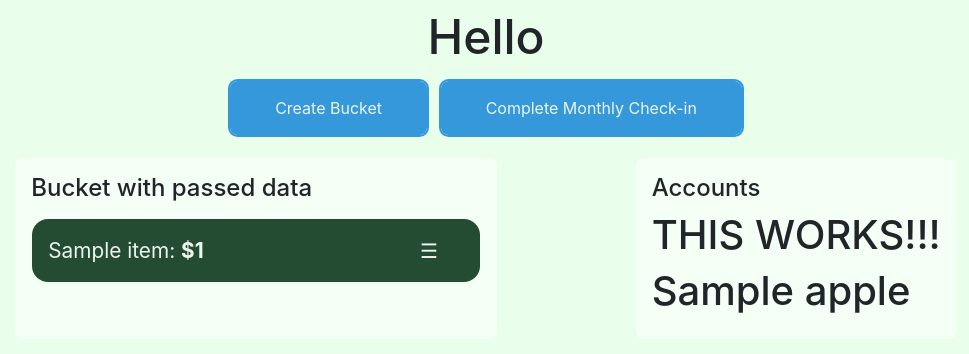
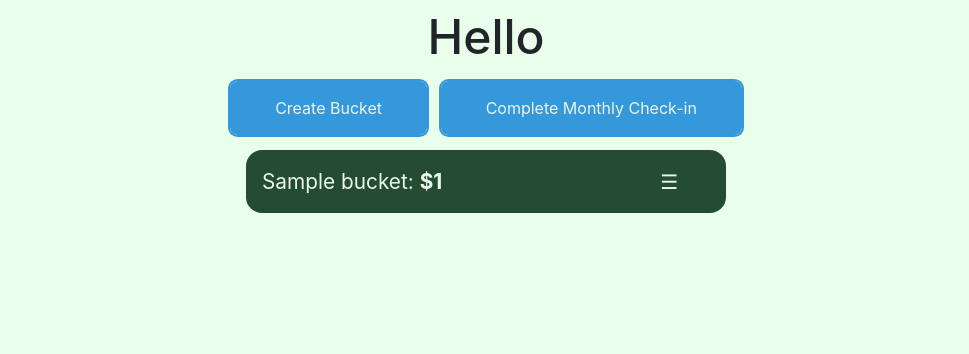
Before and after one commit to gregplechaty/bucketfinance, a Django app: template apps/core/templates/pages/dashboard.html in a window 1280 px wide. Shown: the part 56-410 px from the top of the page, without its empty margins (154-1123 px from the left). Run offline with Django 3.2, Linux system fonts and the light colour scheme; the template is opened without the code that fills it: most values are stand-ins (such as "Sample title", 1, 10 or a date in 2020); some libraries are stand-ins or nearby versions.

Commit message:
Revert "Big refactor of dashboard. Make bucket template be "item" and created "bar" so this logic can be reused when creating Accounts view on Dashboard"
This reverts commit 1e5b5c017f32343a0fe42dfde5b7e2342a64babb.

```diff
--- a/_test.html
+++ b/_test.html
@@ -20,6 +20,7 @@
     <![endif]-->
 
     <link href="/static/css/bootstrap/bootstrap.min.css" rel="stylesheet">
+    <link href="/static/fontawesome_free/css/all.min.css" rel="stylesheet" type="text/css">
     <link href="/static/css/signinform.css" rel="stylesheet">
 
     <!-- Add your custom CSS to this file -->
@@ -33,7 +34,7 @@
     <div class="container">
         <a class="navbar-brand" href="/">
             <!-- Add your logo here!  <img src="" /> -->
-            Bucket Finance
+            My Site
         </a>
 
         <button class="navbar-toggler navbar-toggler-right" type="button" data-toggle="collapse" data-target="#navbarSupportedContent" aria-controls="navbarSupportedContent" aria-expanded="false" aria-label="Toggle navigation">
--- a/apps/core/static/css/custom.css
+++ b/apps/core/static/css/custom.css
@@ -1,6 +1,6 @@
 /* Color Pallette */
 :root {
-    --green-light: hsl(125.5, 100%, 95.7%);
+    --green-light: hsl(125.5, 100%, 95.7%);;
 
     --cream: hsl(138, 33%, 94%);
     --green-main: hsl(129, 37%, 36%);
@@ -179,30 +179,20 @@ body {
 .dashboard__header {
   font-size: 3rem;
 }
-.dashboard__bar {
-  width: 28rem;
+.dashboard__bucket {
+  width: 30rem;
   font-size: 1.3rem;
+  background: var(--green-dark);
   padding: 1rem;
-  margin: 1rem;
   border-radius: 1rem;
   transition: all 130ms ease-in-out;
 }
-
-.dashboard__bar--bucket {
-  background: var(--green-dark);
-}
-
-.dashboard__bar--account {
-  background: rgba(134, 84, 54, 0.80);
-}
-
-
-.dashboard__bar:hover {
+.dashboard__bucket:hover {
   box-shadow: 0px 0px 8px 10px rgba(0,0,0,0.75);
 }
 
 
-.dashboard__bar a {
+.dashboard__bucket a {
   text-decoration: none;
   color: var(--cream);
 }
@@ -307,22 +297,3 @@ This will require me to back out of the django form. TODO.
   height: 8rem;
 }
 */
-
-
-
-
-/***************** Card background *****************/
-.dashboard__display {
-  display: flex;
-  flex-wrap: wrap;
-  justify-content: space-around;
-  max-width: 1400px;
-
-}
-.dashboard__card {
-  border-radius: 0.5rem;
-  padding: 1rem;
-  margin: 1rem;
-  background-color: hsl(125.5, 100%, 97.8%);
-
-}
--- a/apps/core/templates/pages/dashboard.html
+++ b/apps/core/templates/pages/dashboard.html
@@ -16,14 +16,56 @@
         <a class="button button__create" href="/dashboard/buckets" role="button">Create Bucket</a>
         <a class="button button__create" href="/dashboard/check-in/1" role="button">Complete Monthly Check-in</a>
       </div>
-  <div class="dashboard__display">
-    <div class="dashboard__card">
-      {% include "snippets/bar.html" with data=buckets_with_sum type="Bucket" %}
+{% for bucket in buckets_with_sum %}
+  <div>
+    <div class="row justify-content-center">
+      <div class="dashboard__bucket my-2">
+        <a class="row justify-content-between" data-toggle="collapse" href="#bucket{{bucket.id}}" role="button" aria-expanded="false" aria-controls="bucket{{bucket.id}}">
+          <div class="col-10">
+            {{ bucket.bucketName }}: <strong>${{ bucket.total_amount }}</strong>
+          </div>
+          <div class="col-2">
+            <span style='font-size:20px;'>☰</span>
+          </div>
+        </a>
+      </div>
+      <div class="collapse" id="bucket{{bucket.id}}">
+      <div class="card card-body dashboardCard">
+        <div class="row">
+          <div class="col-8">
+            <h5><strong>Total Funds: ${{ bucket.total_amount }}</strong></h5>
+            <p><i>{{ bucket.bucketDescription }}</i></p>
+          </div>
+          <!-- Button trigger modal -->
+          <div class="col-sm-4 offset-md-1 col-md-3 button--noPadding">
+              <a class="button--noDec" href="buckets/edit/{{ bucket.id }}/">
+                <div class="button button__edit my-2">Edit Bucket</div>
+              </a>
+            </div>
+            <div class="offset-sm-8 col-sm-4 offset-md-9 col-md-3 button--noPadding">
+            <!-- Button trigger modal -->
+            <button type="button" class="button button__delete" data-toggle="modal" data-target="#exampleModal{{ bucket.id }}">
+              Delete Bucket<i class="fas fa-trash-alt"></i>
+            </button>
+          </div>
+          {% include "snippets/modal.html" %}
+        </div>
+        </p>
+        </div>
+        <div class="row my-2 justify-content-center">
+          <a class="button button__create my-2" href="/dashboard/transaction/{{ bucket.id }}" role="button">Add or Remove Funds</a>
+          <div class="col-12 my-2">
+
+            {% include "snippets/transactions.html" %}
+
+          </div>
+
+        </div>
+      </div>
     </div>
-    <div class="dashboard__card">
-      {% include "snippets/account_dash_card.html" with test='THIS WORKS!!!' type="Does this work too?"  %}
     </div>
-  </div>
+
+{% endfor %}
 </div>
 
 
--- a/apps/core/templates/snippets/account_dash_card.html
+++ /dev/null
@@ -1,5 +0,0 @@
-{% block content %}
-<h4>Accounts</h4>
-<h1>{{ test }}</h1>
-<h1>{{ apple }}</h1>
-{% endblock content %}
--- a/apps/core/templates/snippets/bar.html
+++ /dev/null
@@ -1,53 +0,0 @@
-{% block content %}
-<h4>{{ type }} with passed data</h4>
-
-     {% for item in buckets_with_sum %}
-  <div>
-    <div class="row justify-content-center">
-      <div class="dashboard__bar dashboard__bar--bucket my-2">
-        <a class="row justify-content-between" data-toggle="collapse" href="#{{ type|lower }}{{item.id}}" role="button" aria-expanded="false" aria-controls="{{ type|lower }}{{item.id}}">
-          <div class="col-10">
-            {{ item.bucketName }}: <strong>${{ item.total_amount }}</strong>
-          </div>
-          <div class="col-2">
-            <span style='font-size:20px;'>☰</span>
-          </div>
-        </a>
-      </div>
-      <div class="collapse" id="{{ type|lower }}{{item.id}}">
-      <div class="card card-body dashboardCard">
-        <div class="row">
-          <div class="col-8">
-            <h5><strong>Total Funds: ${{ item.total_amount }}</strong></h5>
-            <p><i>{{ item.bucketDescription }}</i></p>
-          </div>
-          <!-- Button trigger modal -->
-          <div class="col-sm-4 offset-md-1 col-md-3 button--noPadding">
-              <a class="button--noDec" href="{{ type|lower }}s/edit/{{ item.id }}/">
-                <div class="button button__edit my-2">Edit {{ type }}</div>
-              </a>
-
-            <!-- Button trigger modal -->
-            <button type="button" class="button button__delete" data-toggle="modal" data-target="#exampleModal{{ item.id }}">
-              Delete {{ type }}<i class="fas fa-trash-alt"></i>
-            </button>
-          </div>
-          {% include "snippets/modal.html" %}
-        </div>
-        </p>
-        </div>
-        <div class="row my-2 justify-content-center">
-          <a class="button button__create my-2" href="/dashboard/transaction/{{ item.id }}" role="button">Add or Remove Funds</a>
-          <div class="col-12 my-2">
-
-            {% include "snippets/transactions.html" %}
-
-          </div>
-
-        </div>
-      </div>
-    </div>
-    </div>
-
-{% endfor %}
-{% endblock content %}
--- a/apps/core/templates/snippets/modal.html
+++ b/apps/core/templates/snippets/modal.html
@@ -1,7 +1,7 @@
 {% block content %}
 
 <!-- Modal -->
-<div class="modal fade" id="exampleModal{{ item.id }}" tabindex="-1" role="dialog" aria-labelledby="exampleModalLabel" aria-hidden="true">
+<div class="modal fade" id="exampleModal{{ bucket.id }}" tabindex="-1" role="dialog" aria-labelledby="exampleModalLabel" aria-hidden="true">
     <div class="modal-dialog" role="document">
       <div class="modal-content">
         <div class="modal-header">
@@ -11,11 +11,11 @@
           </button>
         </div>
         <div class="modal-body">
-          Are you sure you want to delete {{ item.bucketName }}? This will remove all corresponding transactions associated.
+          Are you sure you want to delete {{ bucket.bucketName }}? This will remove all corresponding transactions associated.
         </div>
         <div class="modal-footer">
           <button type="button" class="btn btn-secondary" data-dismiss="modal">Cancel</button>
-          <a class="btn btn-primary" href="/dashboard/buckets/delete/{{ item.id }}/" role="button">Delete Bucket changes</a>
+          <a class="btn btn-primary" href="/dashboard/buckets/delete/{{ bucket.id }}/" role="button">Delete Bucket changes</a>
         </div>
       </div>
     </div>
--- a/apps/core/templates/snippets/transactions.html
+++ b/apps/core/templates/snippets/transactions.html
@@ -11,7 +11,7 @@
     </thead>
     <tbody>
         {% for transaction in transactions %}
-            {% if transaction.bucket.id == item.id %}
+            {% if transaction.bucket.id == bucket.id %}
                 <tr>
                     <td>{{ transaction.transactionDate|date:"m/d/Y" }}</td>
                     <td>${{ transaction.amount }}</td>
```
Also changed, not shown: apps/core/templates/snippets/bucket_dash_card.html (deleted, +0 -52 lines).
